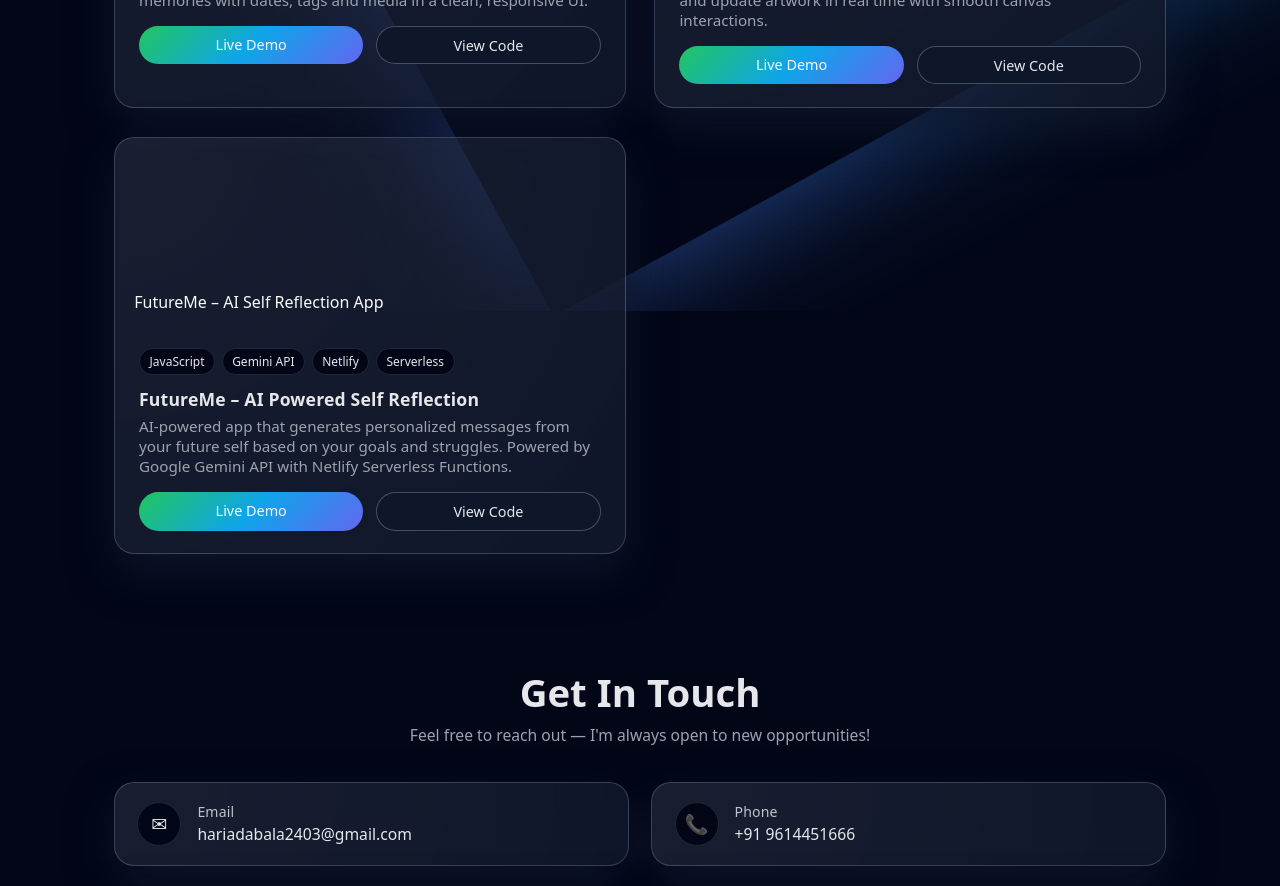
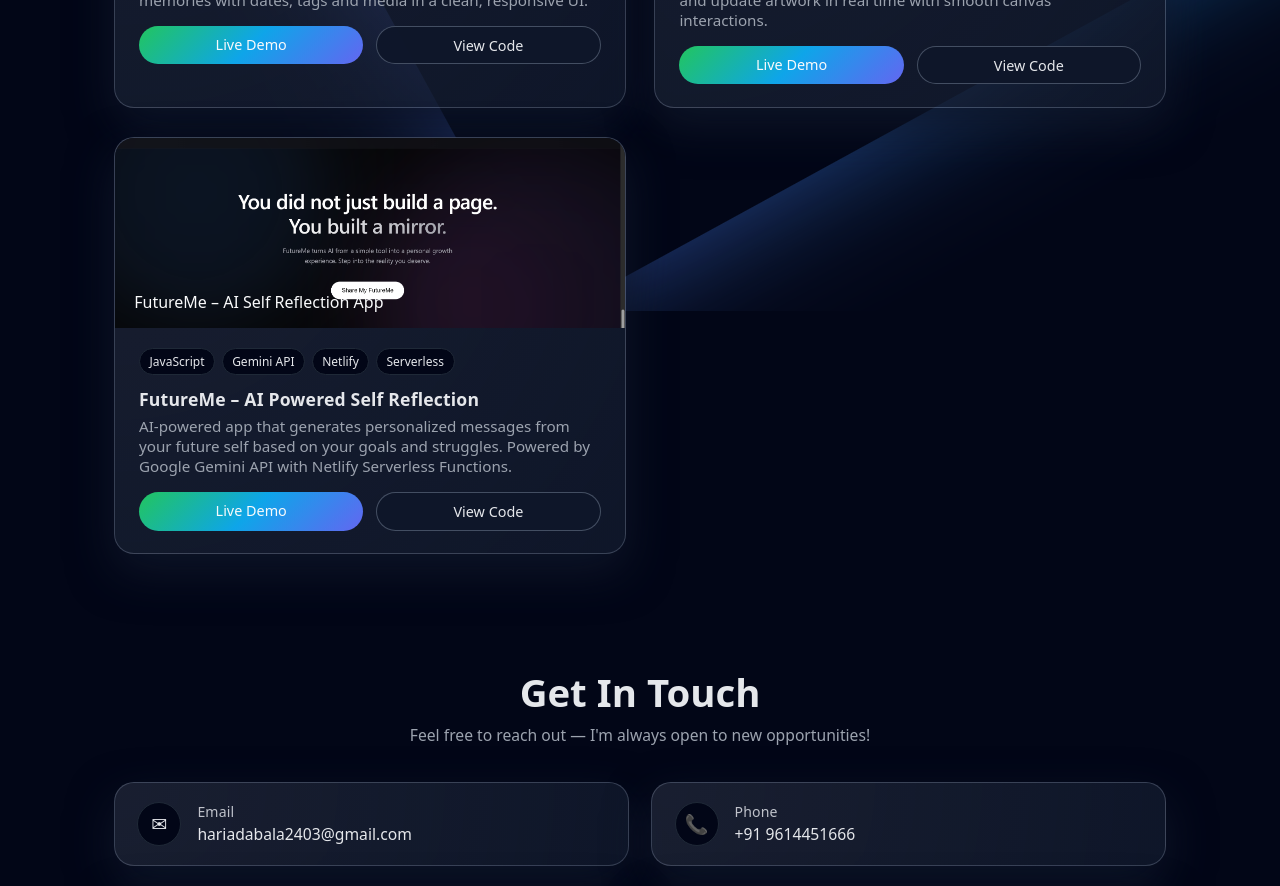
Before and after one commit to HariAdabal/hari-portfolio-site, a React (Vite) app in the folder my-portfolio/: page / in a window 1280 px wide. Shown: the part 1560-2446 px from the top of the page. Built offline with nearby package versions, Linux system fonts and the light colour scheme.

Commit message:
updated the css

```diff
--- a/my-portfolio/src/App.css
+++ b/my-portfolio/src/App.css
@@ -17,7 +17,11 @@ html {
 
 body {
   margin: 0;
-  font-family: system-ui, -apple-system, BlinkMacSystemFont, "Segoe UI",
+  font-family:
+    system-ui,
+    -apple-system,
+    BlinkMacSystemFont,
+    "Segoe UI",
     sans-serif;
   background: #020617;
   color: var(--text);
@@ -143,7 +147,9 @@ a {
   width: 22px;
   height: 2px;
   background: var(--text);
-  transition: transform 0.2s ease, opacity 0.2s ease;
+  transition:
+    transform 0.2s ease,
+    opacity 0.2s ease;
 }
 
 .hamburger-open span:nth-child(1) {
@@ -642,7 +648,9 @@ a {
 .section-pop {
   opacity: 0;
   transform: translateY(24px) scale(0.98);
-  transition: opacity 0.5s ease, transform 0.5s ease;
+  transition:
+    opacity 0.5s ease,
+    transform 0.5s ease;
 }
 
 .section-pop.visible {
@@ -739,3 +747,7 @@ a {
     justify-content: center;
   }
 }
+
+.cover-futureme {
+  background-image: url("./assets/coverphoto3.png");
+}
```
